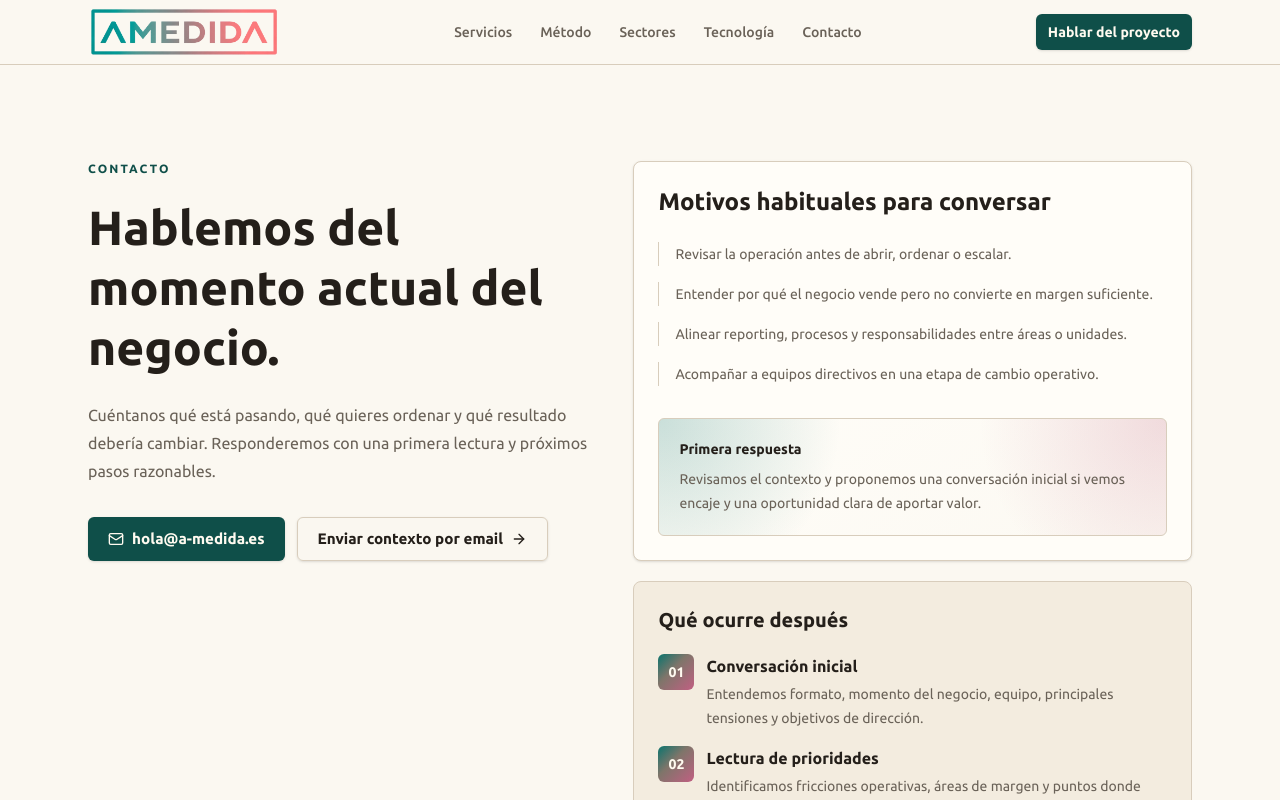
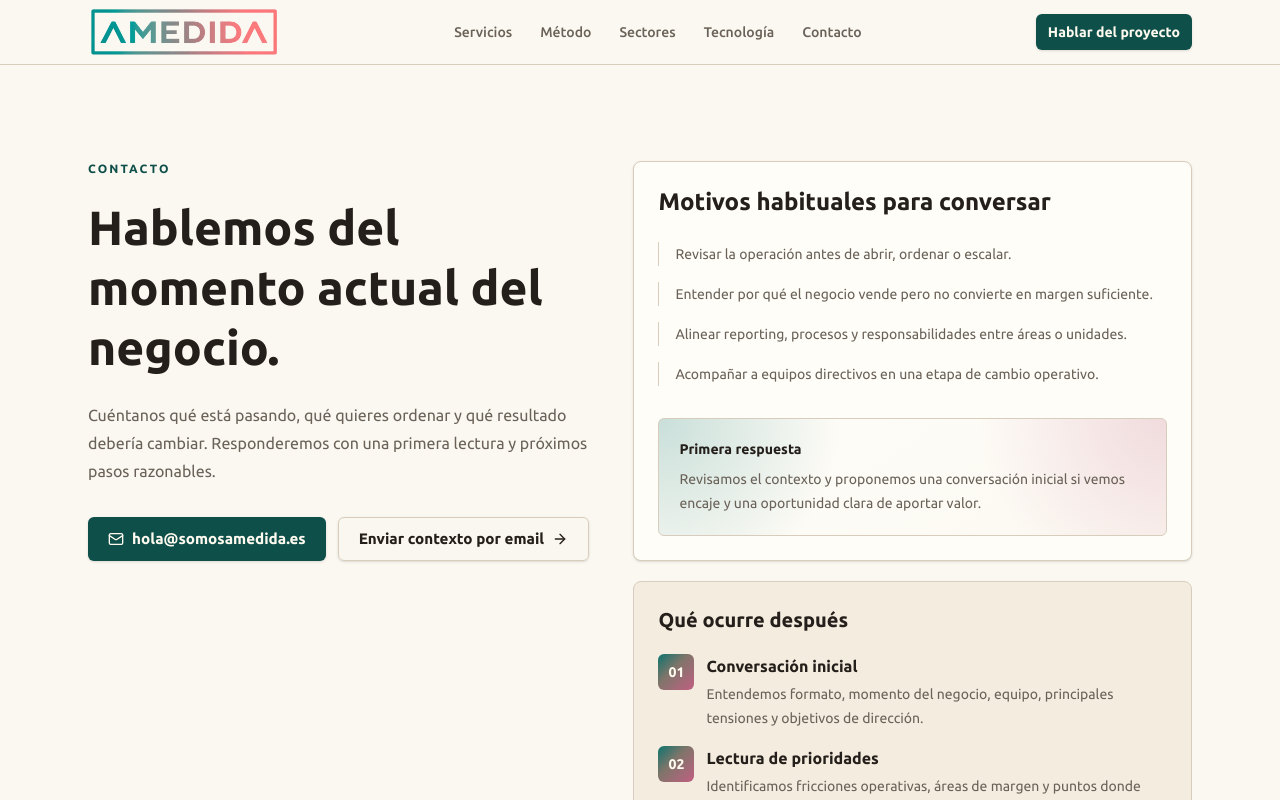
Before and after one commit to javiermatillasantiago1987-cell/a-medida-web, a Next.js app: page /contacto in a window 1280 px wide. Shown: the top 800 px of the page. Built offline with nearby package versions, Linux system fonts and the light colour scheme.

Commit message:
Update contact email and href to new domain

```diff
--- a/src/content/contact.ts
+++ b/src/content/contact.ts
@@ -33,12 +33,12 @@ export const contactPageContent: PageContent & {
   },
   contact: {
     emailCta: {
-      label: "hola@a-medida.es",
-      href: "mailto:hola@a-medida.es",
+      label: "hola@somosamedida.es",
+      href: "mailto:hola@somosamedida.es",
     },
     secondaryCta: {
       label: "Enviar contexto por email",
-      href: "mailto:hola@a-medida.es?subject=Contexto%20del%20proyecto",
+      href: "mailto:hola@somosamedida.es?subject=Contexto%20del%20proyecto",
     },
     reasonsTitle: "Motivos habituales para conversar",
     reasons: [
```
